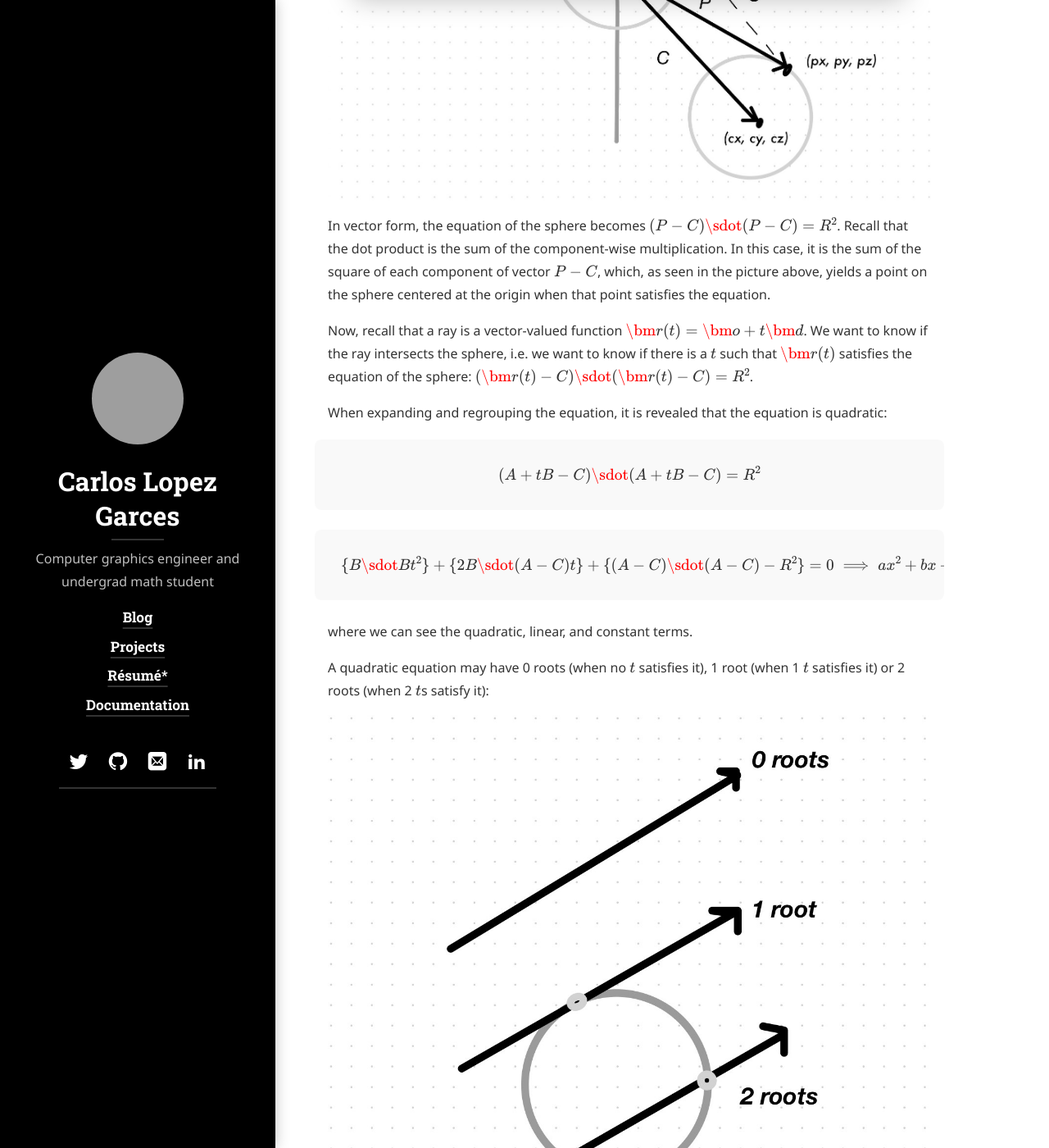
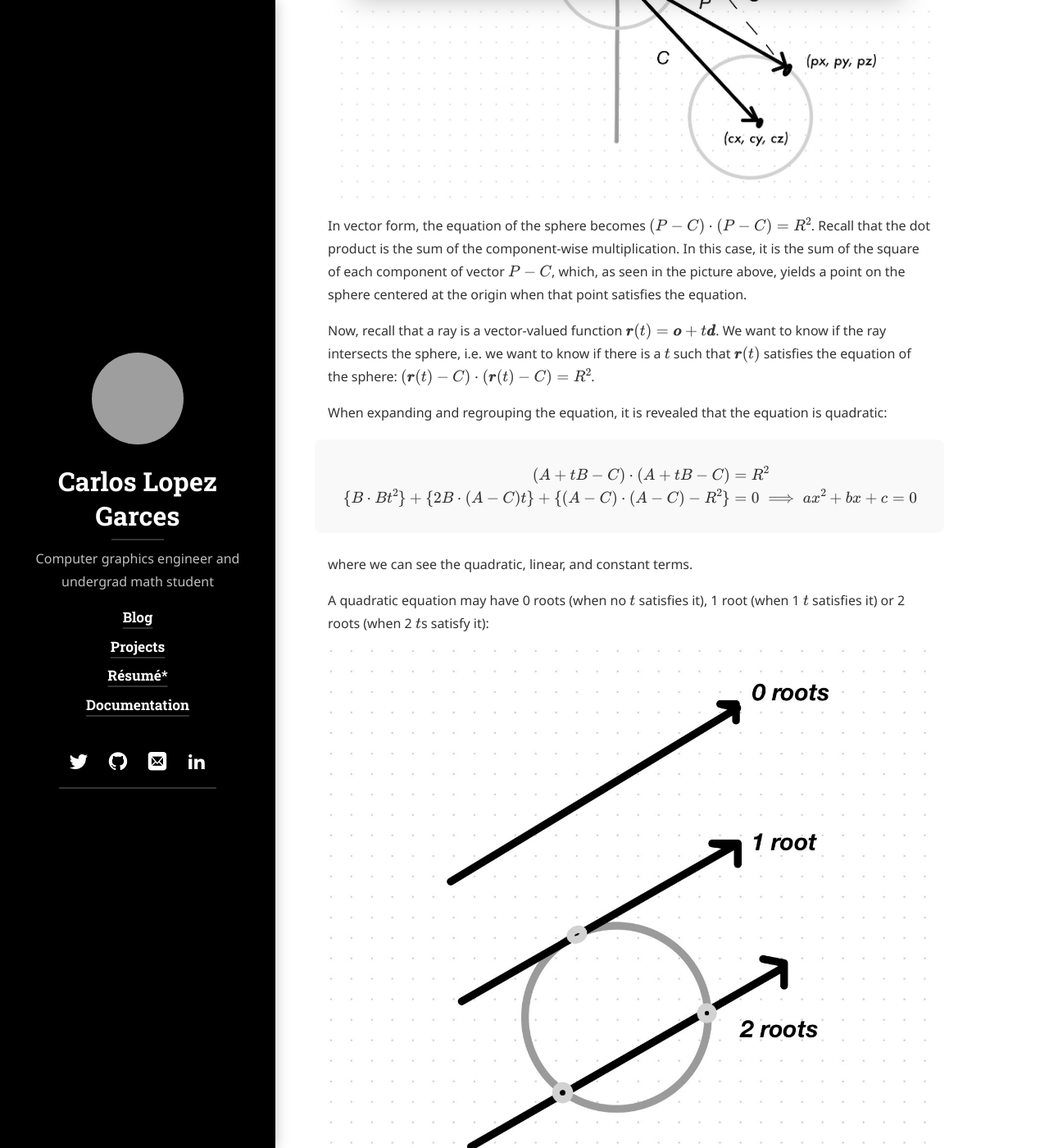
Before and after one commit to carlos-lopez-garces/carlos-lopez-garces.github.io, a Jekyll site: the page built from example/_posts/2020-02-07-ray-tracing-in-one-weekend.markdown, in a window 1280 px wide and 1400 px high, scrolled down 3801 px. Shown: the whole window at 82% size. Built offline with Jekyll 4.4.1, drawn with Linux system fonts in a browser that asks for light colours; cached includes are drawn as plain includes; nearby versions of some CDN libraries; some web fonts are replaced; library files that are not in the unit come from our copies; some of the changed text lies outside the part shown; grey boxes are pictures that could not be loaded.

Commit message:
Use MathJax instead of KaTeX

```diff
--- a/_sass/pooleparty/_base.pre.scss
+++ b/_sass/pooleparty/_base.pre.scss
@@ -43,6 +43,10 @@ p {
   @extend .color-transition;
 }
 
+ul {
+  list-style-type: circle;
+}
+
 .content img, .img,
 .content video, .video {
   max-width: 100%;
--- a/_sass/pooleparty/_code.pre.scss
+++ b/_sass/pooleparty/_code.pre.scss
@@ -31,9 +31,10 @@ code {
   margin-left: -1rem;
   margin-right: -1rem;
 
+  // Commented out because this adds scrollbars to equation blocks.
   // Prevent code linebreaks and allow side-scrolling for better readability on mobile
-  overflow-x: auto;
-  -webkit-overflow-scrolling: touch;
+  // overflow-x: auto;
+  // -webkit-overflow-scrolling: touch;
 }
 
 .pre-base {
--- a/example/_posts/2020-02-07-ray-tracing-in-one-weekend.markdown
+++ b/example/_posts/2020-02-07-ray-tracing-in-one-weekend.markdown
@@ -41,7 +40,7 @@ This, of course, is an oversimplification that omits important steps.
 
 ### Rays
 
-A ray is a vector-valued function $$\bm{r}(t) = \bm{o} + t\bm{d}$$, where $$\bm{o}$$ is the origin point of the ray, $$t$$ is the parameter and $$\bm{d}$$ is the direction vector. The function's value at each value of the parameter is a point along the ray.
+A ray is a vector-valued function $$\pmb{r}(t) = \pmb{o} + t\pmb{d}$$, where $$\pmb{o}$$ is the origin point of the ray, $$t$$ is the parameter and $$\pmb{d}$$ is the direction vector. The function's value at each value of the parameter is a point along the ray.
 
 ![](/assets/img/blog/2020-02-07-ray-tracing-in-one-weekend/1.jpg)
 {: style="text-align: center;"}
@@ -50,7 +49,7 @@ A ray is a vector-valued function $$\bm{r}(t) = \bm{o} + t\bm{d}$$, where $$\bm{
 
 The first image that you'll render is a gradient from one color to another; a linear interpolation, or ***lerp***, of 2 colors, e.g. white at 0.0 and sky blue at 1.0, and the values in between blend the 2 of them. The value of the $$t$$ parameter is determined by the pixel's $$v$$ coordinate:
 
-$$\bm{blendedColor} = (1-\bm{t}) \sdot startColor + \bm{t} \sdot endColor$$
+$$\pmb{blendedColor} = (1-\pmb{t}) \cdot startColor + \pmb{t} \cdot endColor$$
 
 ![](/assets/img/blog/2020-02-07-ray-tracing-in-one-weekend/3.png)
 {: style="text-align: center;"}
@@ -72,15 +71,17 @@ The point $$p'=(x-C_x, y-C_y, z-C_z)$$ is the translation of point $$p=(x, y, z)
 ![](/assets/img/blog/2020-02-07-ray-tracing-in-one-weekend/4.jpg)
 {: style="text-align: center;"}
 
-In vector form, the equation of the sphere becomes $$(P-C)\sdot(P-C)=R^2$$. Recall that the dot product is the sum of the component-wise multiplication. In this case, it is the sum of the square of each component of vector $$P-C$$, which, as seen in the picture above, yields a point on the sphere centered at the origin when that point satisfies the equation.
+In vector form, the equation of the sphere becomes $$(P-C)\cdot(P-C)=R^2$$. Recall that the dot product is the sum of the component-wise multiplication. In this case, it is the sum of the square of each component of vector $$P-C$$, which, as seen in the picture above, yields a point on the sphere centered at the origin when that point satisfies the equation.
 
-Now, recall that a ray is a vector-valued function $$\bm{r}(t) = \bm{o} + t\bm{d}$$. We want to know if the ray intersects the sphere, i.e. we want to know if there is a $$t$$ such that $$\bm{r}(t)$$ satisfies the equation of the sphere: $$(\bm{r}(t)-C)\sdot(\bm{r}(t)-C)=R^2$$.
+Now, recall that a ray is a vector-valued function $$\pmb{r}(t) = \pmb{o} + t\pmb{d}$$. We want to know if the ray intersects the sphere, i.e. we want to know if there is a $$t$$ such that $$\pmb{r}(t)$$ satisfies the equation of the sphere: $$(\pmb{r}(t)-C)\cdot(\pmb{r}(t)-C)=R^2$$.
 
 When expanding and regrouping the equation, it is revealed that the equation is quadratic:
 
-$$(A+tB-C)\sdot(A+tB-C)=R^2$$
-
-$$\{B \sdot Bt^2\} + \{2B \sdot (A-C)t\} + \{(A-C)\sdot(A-C)-R^2 \}=0  \implies ax^2+bx+c=0$$
+$$
+\begin{aligned}
+(A+tB-C)\cdot(A+tB-C) &= R^2 \\
+\{B \cdot Bt^2\} + \{2B \cdot (A-C)t\} + \{(A-C)\cdot(A-C)-R^2 \} &= 0  \implies ax^2+bx+c=0
+\end{aligned}$$
 
 where we can see the quadratic, linear, and constant terms.
 
@@ -91,15 +92,18 @@ A quadratic equation may have 0 roots (when no $$t$$ satisfies it), 1 root (when
 
 The roots are found by solving the ***quadratic formula***:
 
-$$x=\frac{-b\pm\sqrt{b^2-4ac}}{2a}$$
-
-$$t=\frac{-\{2B \sdot (A-C)\}\pm\sqrt{\{2B \sdot (A-C)^2\} - 4(B \sdot B)\{(A-C) \sdot (A-C) - R^2\}}}{2(B \sdot B)}$$
+$$
+\begin{aligned}
+x &= \frac{-b\pm\sqrt{b^2-4ac}}{2a} \\
+t &= \frac{-\{2B \cdot (A-C)\}\pm\sqrt{\{2B \cdot (A-C)^2\} - 4(B \cdot B)\{(A-C) \cdot (A-C) - R^2\}}}{2(B \cdot B)}
+\end{aligned}
+$$
 
 But we are not interested in the actual intersection point, only in whether there is one. The ***discriminant's*** sign tells you the number of roots: none if negative (the square root doesn't give a real number), 1 if 0 (the square root of 0 is only 0), 2 if positive (the square root of a positive number). ([There is so much more to the discriminant](https://mathworld.wolfram.com/PolynomialDiscriminant.html).)
 
 ### Surface normals
 
-If we want to shade the sphere, we'll need to compute the intersection points, by substituting $$t$$ in the ray vector function $$\bm{r}(t) = \bm{o} + t\bm{d}$$ with the values of the roots. The root that yields the closest intersection point to the camera is the one that the ray should use to sample the sphere (the other one will be occluded by the sphere itself).
+If we want to shade the sphere, we'll need to compute the intersection points, by substituting $$t$$ in the ray vector function $$\pmb{r}(t) = \pmb{o} + t\pmb{d}$$ with the values of the roots. The root that yields the closest intersection point to the camera is the one that the ray should use to sample the sphere (the other one will be occluded by the sphere itself).
 
 Here, the color sampled by each ray is given by the normal of the surface:
 
@@ -127,12 +131,12 @@ Here, the color sampled by each ray is given by the normal of the surface:
 
 For certain kinds of objects, it's important to be able to tell if, at a given hit point, the ray is coming from inside the surface or outside the surface. For most opaque surfaces, the only hit point that matters is the one where the ray is coming from outside the surface. In some translucent objects, though, like balls of glass, the other hit point also matters.
 
-One way to tell is to look at the relative directions of the normal and the ray: if they go in opposite directions about a line tangent to the surface, then the ray is ***incoming*** and comes from outside the surface; if they go in the same general direction about the tangent line, the ray is ***outgoing*** and comes from inside the surface. If the angle between the normal and the ray is between $$90\degree$$ and $$270\degree$$ ($$\pi/2$$ and $$3\pi/2$$), the ray is on the other side of the tangent line; if the angle is between $$270\degree$$ and $$90\degree$$, the ray is on the same side of the tangent line as the normal.
+One way to tell is to look at the relative directions of the normal and the ray: if they go in opposite directions about a line tangent to the surface, then the ray is ***incoming*** and comes from outside the surface; if they go in the same general direction about the tangent line, the ray is ***outgoing*** and comes from inside the surface. If the angle between the normal and the ray is between $$90°$$ and $$270°$$ ($$\pi/2$$ and $$3\pi/2$$), the ray is on the other side of the tangent line; if the angle is between $$270°$$ and $$90°$$, the ray is on the same side of the tangent line as the normal.
 
 ![](/assets/img/blog/2020-02-07-ray-tracing-in-one-weekend/9.jpg)
 {: style="text-align: center;"}
 
-As always, we use $$r(t) \sdot N$$ to compute the cosine of the angle between the ray and the normal. If we divide the plane in 4 quadrants, aligning the horizontal axis with the ray vector (and forgetting about the tangent line for a second), we see that the cosine is negative in quadrants II and III, and positive in quadrants IV and I. The sign thus tells us the side the ray is coming from.
+As always, we use $$r(t) \cdot N$$ to compute the cosine of the angle between the ray and the normal. If we divide the plane in 4 quadrants, aligning the horizontal axis with the ray vector (and forgetting about the tangent line for a second), we see that the cosine is negative in quadrants II and III, and positive in quadrants IV and I. The sign thus tells us the side the ray is coming from.
 
 ![](/assets/img/blog/2020-02-07-ray-tracing-in-one-weekend/10.jpg)
 {: style="text-align: center;"}
@@ -318,7 +322,7 @@ The concept of albedo enters the picture. The albedo of a surface is the proport
 
 A perfectly smooth reflective surface, like a mirror or smooth metal, reflects rays at the same angle of incidence.
 
-$$v \sdot N$$ is the length of the ***scalar projection*** of $$v$$ onto $$N$$, depicted here as $$B$$. $$B$$ can also be seen as the unit vector $$N$$ scaled by $$v \sdot N$$ and thus as the vector component of $$v$$ that goes in the direction of $$N$$. How is the vector of the reflected ray computed? Place $$v$$ at the hit point; it will point into the surface. Add $$B$$ to it; the result $$v+B$$ is a vector that is tangential to the surface and perpendicular to the normal $$N$$. Add $$B$$ again; the result is a vector that forms a right angle with $$v$$.
+$$v \cdot N$$ is the length of the ***scalar projection*** of $$v$$ onto $$N$$, depicted here as $$B$$. $$B$$ can also be seen as the unit vector $$N$$ scaled by $$v \cdot N$$ and thus as the vector component of $$v$$ that goes in the direction of $$N$$. How is the vector of the reflected ray computed? Place $$v$$ at the hit point; it will point into the surface. Add $$B$$ to it; the result $$v+B$$ is a vector that is tangential to the surface and perpendicular to the normal $$N$$. Add $$B$$ again; the result is a vector that forms a right angle with $$v$$.
 
 ![](/assets/img/blog/2020-02-07-ray-tracing-in-one-weekend/35.jpg)
 {: style="text-align: center;"}
@@ -430,19 +434,21 @@ $$1=\sqrt{1\cos\theta^2+1\sin\theta^2}$$ *(Pythagorean theorem)*
 
 Since $$v$$ and $$N$$ are normalized:
 
-$$\cos\theta=v \sdot N$$
+$$\cos\theta=v \cdot N$$
 
 So:
 
-$$1=\sqrt{(v \sdot N)^2+1\sin\theta^2}$$
-
-$$1=(v \sdot N)^2+1\sin\theta^2$$
-
-$$\sin\theta = \sqrt{1-(v \sdot N)^2}$$
+$$
+\begin{aligned}
+1 &= \sqrt{(v \cdot N)^2+1\sin\theta^2} \\
+1 &= (v \cdot N)^2+1\sin\theta^2 \\
+\sin\theta &= \sqrt{1-(v \cdot N)^2}
+\end{aligned}
+$$
 
 Substituting:
 
-$$\sin\theta'=\frac{\eta}{\eta'}\sqrt{1-(v \sdot N)^2}$$
+$$\sin\theta'=\frac{\eta}{\eta'}\sqrt{1-(v \cdot N)^2}$$
 
 ***Only refracting***
 {: style="text-align: center; padding-bottom: 15px;"}
```
Also changed, not shown: other parts of example/_posts/2020-02-07-ray-tracing-in-one-weekend.markdown (+5 -6 lines), example/_posts/2021-11-08-numerical-integration-via-midpoint-rule-and-trapezoid-rule.markdown (+13 -8 lines), example/_posts/2021-11-24-oren-nayar-reflectance-model.markdown (+41 -32 lines).
